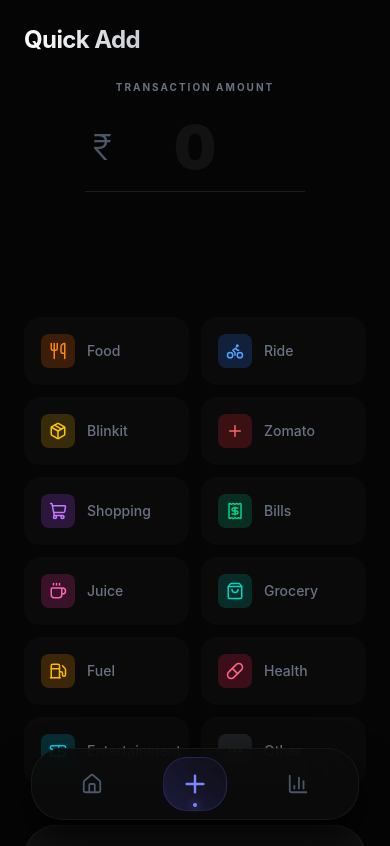
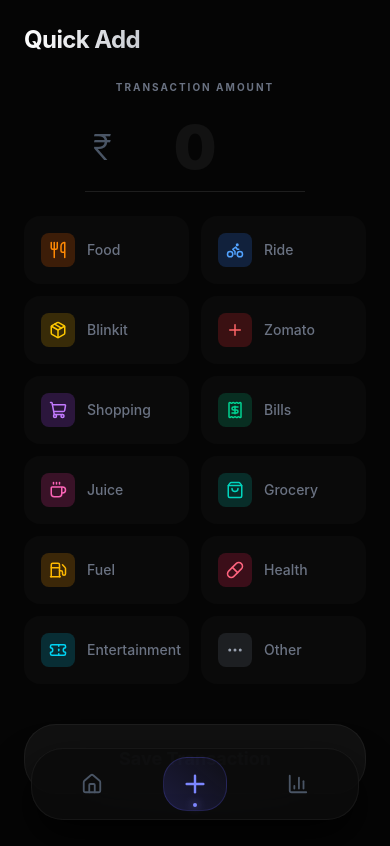
Before and after one commit to moksh205/expensio, a React (Vite) app: page /add in a window 390 px wide. Shown: the top 846 px of the page. Built offline with nearby package versions, Linux system fonts and the light colour scheme.

Commit message:
Refactor AddExpense component layout and spacing
Updated layout and spacing for better responsiveness and usability.

```diff
--- a/src/pages/AddExpense.jsx
+++ b/src/pages/AddExpense.jsx
@@ -122,7 +122,8 @@ export default function AddExpense({ addExpense }) {
   };
 
   return (
-    <div className="relative p-6 max-w-md mx-auto text-white min-h-screen bg-[#050505] overflow-hidden font-sans">
+    // 🔥 Added pb-32 and overflow-y-auto so the grid clears the bottom nav
+    <div className="relative p-6 pb-32 max-w-md mx-auto text-white min-h-screen bg-[#050505] overflow-y-auto font-sans">
 
       <AnimatePresence>
         {showToast && (
@@ -149,8 +150,8 @@ export default function AddExpense({ addExpense }) {
         Quick Add
       </h1>
 
-      {/* Amount */}
-      <div className="flex flex-col items-center justify-center mb-8 mt-4">
+      {/* Amount - Reduced mb to pull categories closer */}
+      <div className="flex flex-col items-center justify-center mb-6 mt-4">
         <p className="text-[10px] uppercase tracking-[0.2em] text-gray-500 font-bold mb-4">
           Transaction Amount
         </p>
@@ -171,15 +172,14 @@ export default function AddExpense({ addExpense }) {
         </div>
       </div>
 
-      {/* Other */}
-      <div className="min-h-[85px]">
+      {/* 🔥 FIXED SPACE: Removed fixed height wrapper, only expands when needed */}
       <AnimatePresence mode="wait">
         {selectedCategory === "Other" && (
           <motion.div
-              initial={{ opacity: 0, y: -10, height: 0 }}
-              animate={{ opacity: 1, y: 0, height: "auto" }}
-              exit={{ opacity: 0, y: -10, height: 0 }}
-              className="mt-2 overflow-hidden"
+            initial={{ opacity: 0, height: 0, marginBottom: 0 }}
+            animate={{ opacity: 1, height: "auto", marginBottom: 20 }}
+            exit={{ opacity: 0, height: 0, marginBottom: 0 }}
+            className="overflow-hidden"
           >
             <input
               type="text"
@@ -191,10 +191,9 @@ export default function AddExpense({ addExpense }) {
           </motion.div>
         )}
       </AnimatePresence>
-      </div>
 
-      {/* Categories */}
-      <div className="grid grid-cols-2 gap-3 mb-10 mt-2">
+      {/* Categories Grid */}
+      <div className="grid grid-cols-2 gap-3 mb-10">
         {categories.map((cat) => {
           const isActive = selectedCategory === cat.name;
           return (
```
Lines whose indentation alone changed are shown as unchanged.
